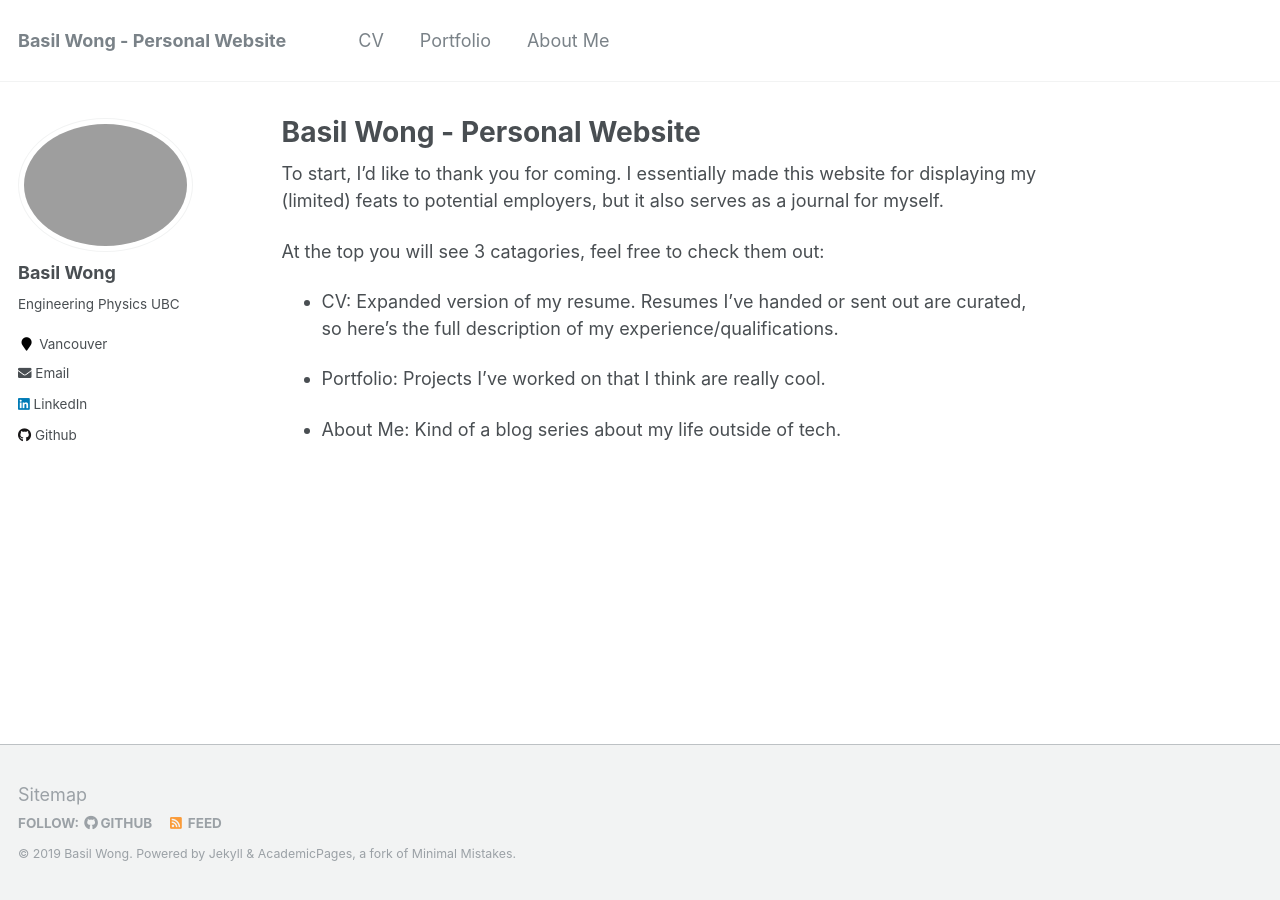
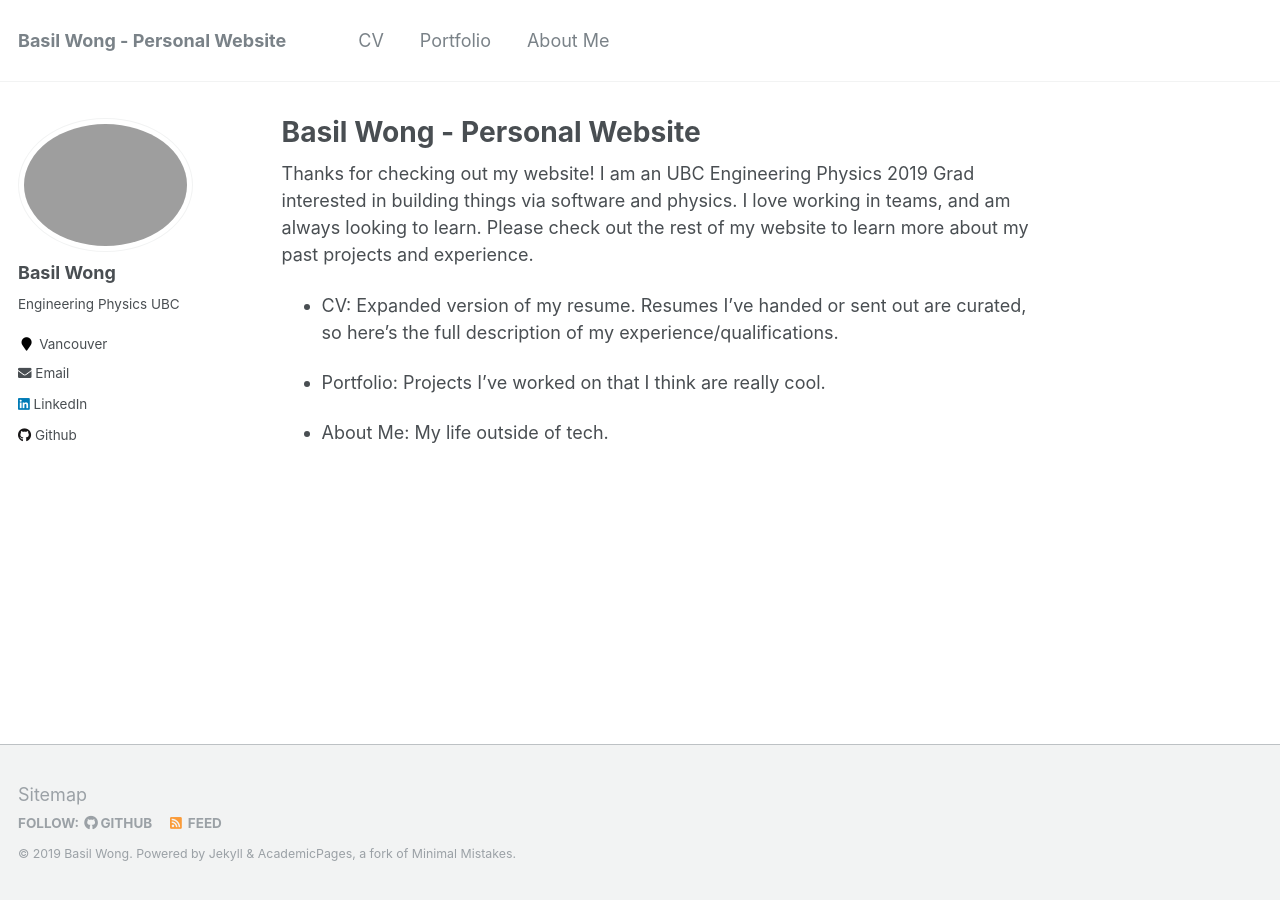
Before and after one commit to basilwong/basilwong.github.io, a Jekyll site: the page built from _pages/about.md, in a window 1280 px wide. Built offline with Jekyll 4.4.1, drawn with Linux system fonts in a browser that asks for light colours.

Commit message:
changed about page

```diff
--- a/_pages/about.md
+++ b/_pages/about.md
@@ -8,12 +8,10 @@ redirect_from:
   - /about.html
 ---
 
-To start, I'd like to thank you for coming. I essentially made this website for displaying my (limited) feats to potential employers, but it also serves as a journal for myself.
-
-At the top you will see 3 catagories, feel free to check them out:
+Thanks for checking out my website! I am an UBC Engineering Physics 2019 Grad interested in building things via software and physics. I love working in teams, and am always looking to learn. Please check out the rest of my website to learn more about my past projects and experience.
 
  * CV: Expanded version of my resume. Resumes I've handed or sent out are curated, so here's the full description of my experience/qualifications.
 
  * Portfolio: Projects I've worked on that I think are really cool.
 
- * About Me: Kind of a blog series about my life outside of tech.
+ * About Me: My life outside of tech.
```
